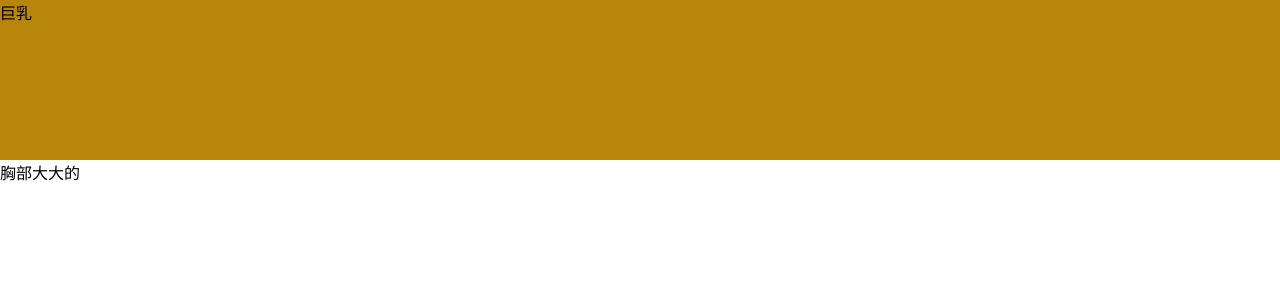
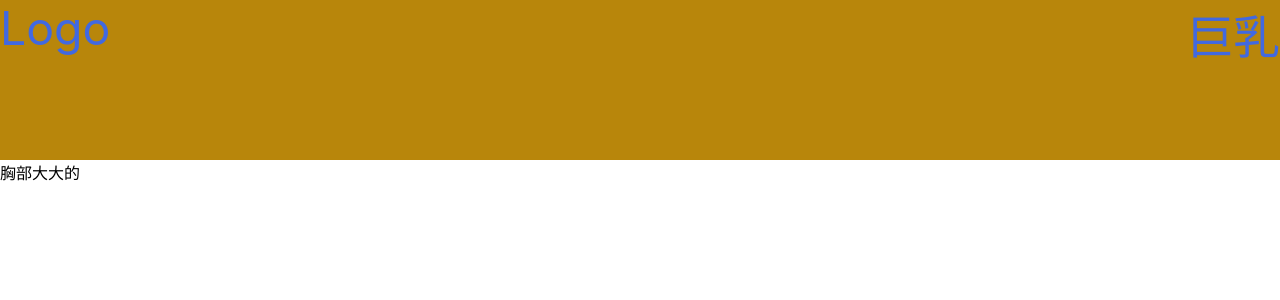
Before and after one commit to LunaGoodnight/beauty, a Next.js app: page /breast in a window 1280 px wide. Shown: the top 300 px of the page. Built offline with nearby package versions, Linux system fonts and the light colour scheme.

Commit message:
[Add] breast

```diff
--- a/common/Header.tsx
+++ b/common/Header.tsx
@@ -6,15 +6,25 @@ const HeaderWrapper = styled.header`
   height: 10rem;
   background: darkgoldenrod;
   display: flex;
+  justify-content: space-between;
 `;
 
+const LinkItem = styled.div`
+  color: royalblue;
+  display: block;
+  font-size: 2.9rem;
+`;
 export const Header = () => {
   return (
     <HeaderWrapper>
-
-
-        <Link href="/breast">巨乳</Link>
-
+      <LinkItem>
+        <Link href="/">Logo</Link>{" "}
+      </LinkItem>
+      <nav>
+        <LinkItem>
+          <Link href="/breast">巨乳</Link>
+        </LinkItem>
+      </nav>
     </HeaderWrapper>
   );
 };
```
Also changed, not shown: pages/_documents.js (added, +30 -0 lines), .babelrc (added).
